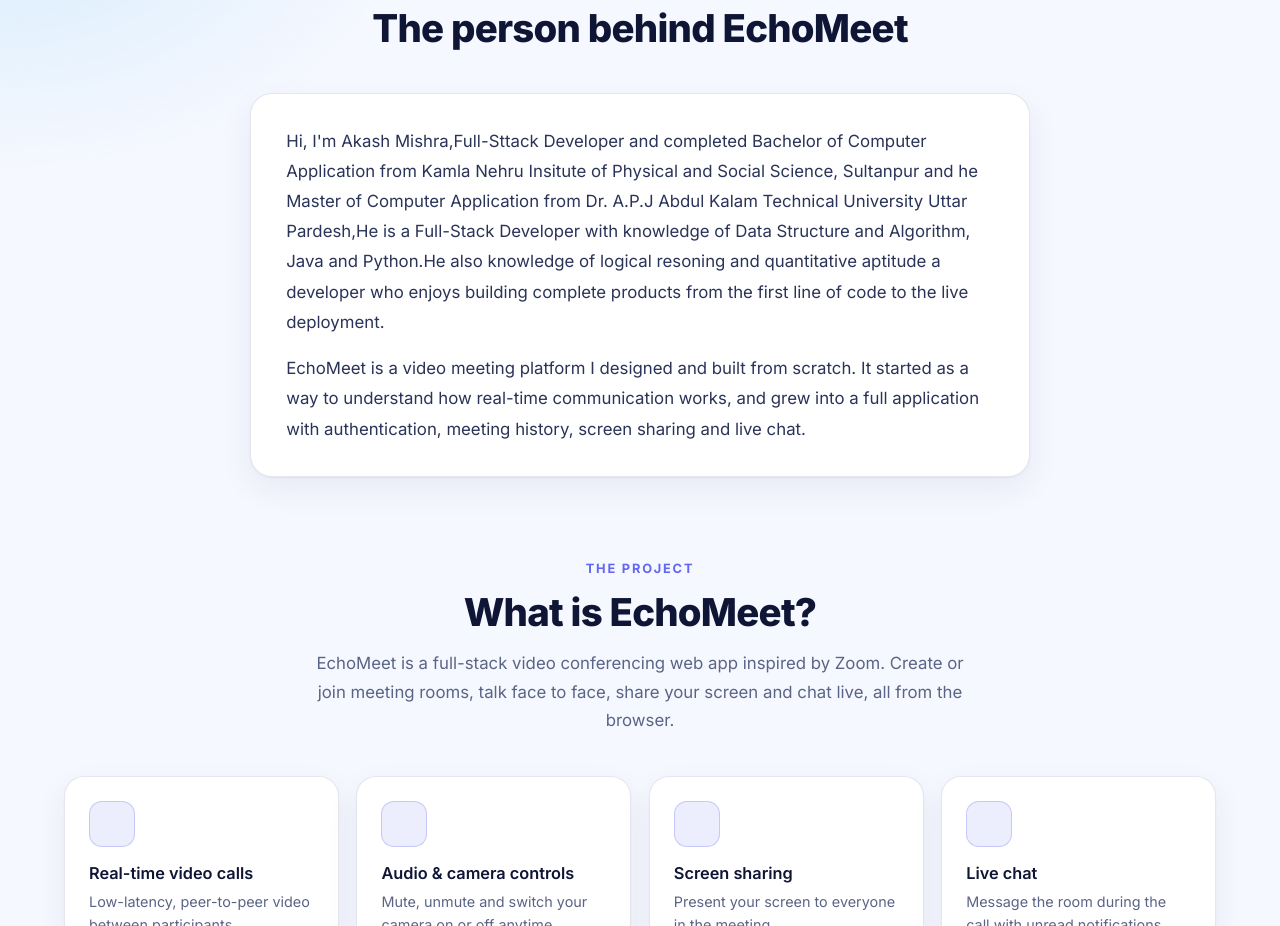
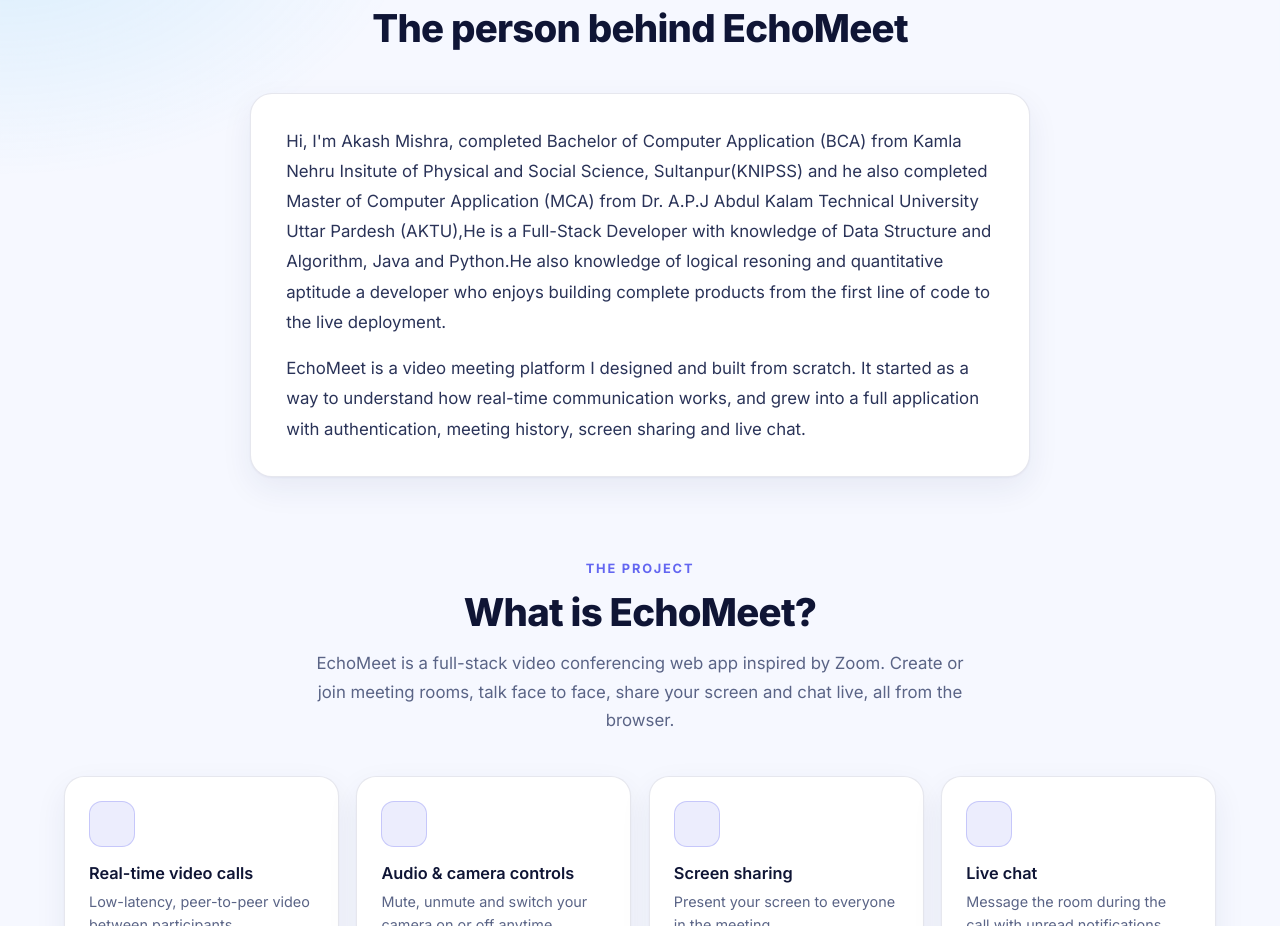
Before and after one commit to AkashMishra967/EchoMeet, a React (Create React App) app in the folder frontend/: page /about in a window 1280 px wide. Shown: the part 800-1726 px from the top of the page. Built offline with nearby package versions, Linux system fonts and the light colour scheme; no server answers; some icons are missing.

Commit message:
Add server waking loader

```diff
--- a/frontend/src/pages/About.js
+++ b/frontend/src/pages/About.js
@@ -34,7 +34,7 @@
     status: "Creator of EchoMeet",
     intro: "I build fast, real-time web applications and love turning ideas into products people actually use.",
     bio: [
-        "Hi, I'm Akash Mishra,Full-Sttack Developer and completed Bachelor of Computer Application from Kamla Nehru Insitute of Physical and Social Science, Sultanpur and he Master of Computer Application from Dr. A.P.J Abdul Kalam Technical University Uttar Pardesh,He is a Full-Stack Developer with knowledge of Data Structure and Algorithm, Java and Python.He also knowledge of logical resoning and quantitative aptitude  a developer who enjoys building complete products from the first line of code to the live deployment.",
+        "Hi, I'm Akash Mishra, completed Bachelor of Computer Application (BCA) from Kamla Nehru Insitute of Physical and Social Science, Sultanpur(KNIPSS) and he also completed Master of Computer Application (MCA) from Dr. A.P.J Abdul Kalam Technical University Uttar Pardesh (AKTU),He is a Full-Stack Developer with knowledge of Data Structure and Algorithm, Java and Python.He also knowledge of logical resoning and quantitative aptitude  a developer who enjoys building complete products from the first line of code to the live deployment.",
         "EchoMeet is a video meeting platform I designed and built from scratch. It started as a way to understand how real-time communication works, and grew into a full application with authentication, meeting history, screen sharing and live chat.",
     ],
     github: "https://github.com/AkashMishra967",
```
